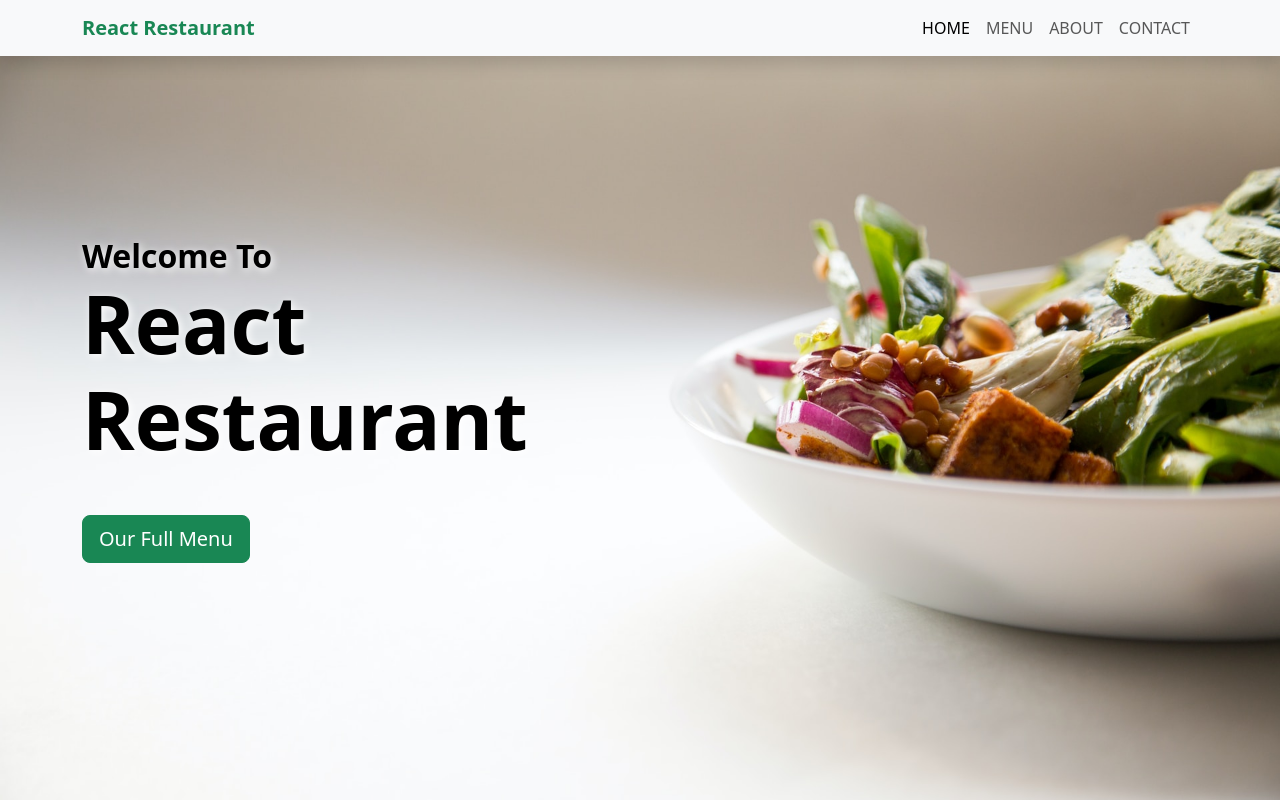
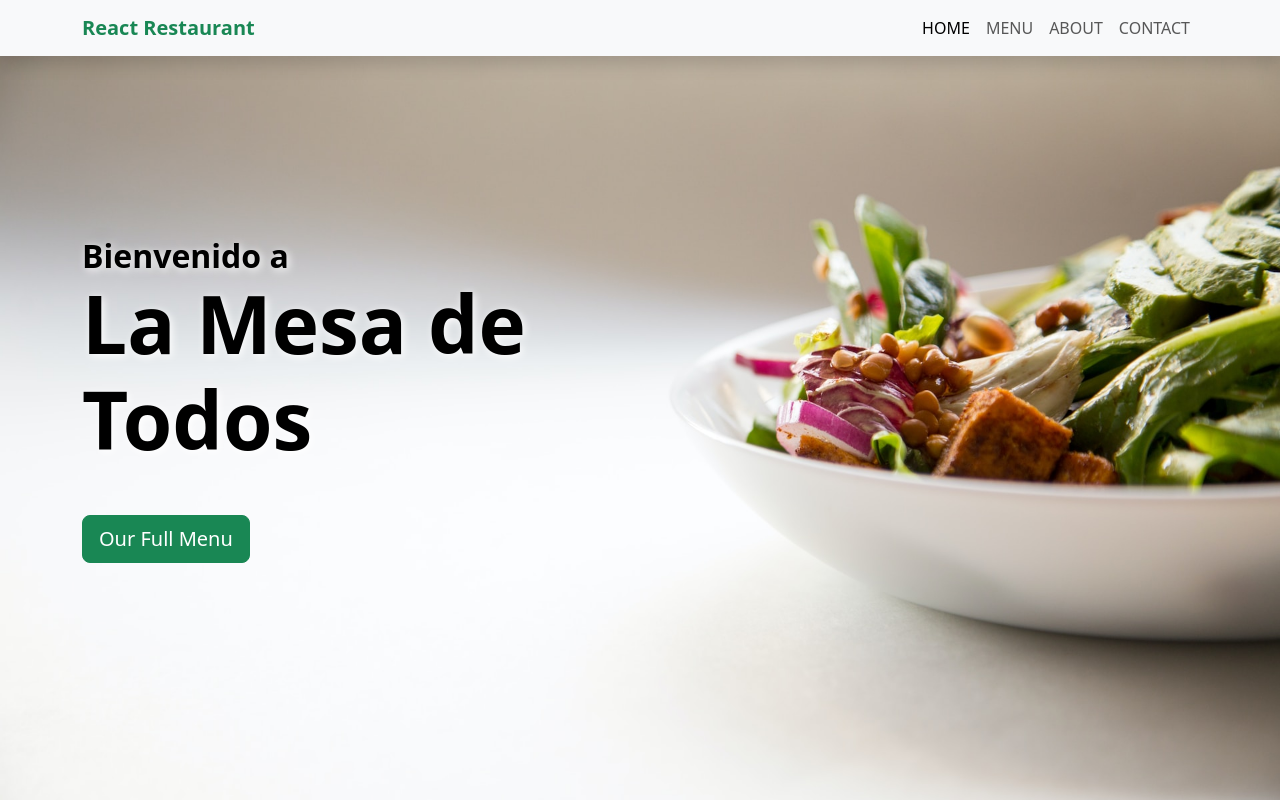
Before and after one commit to Fuerzas-Armadas-ESPE/002-desarrollo-de-una-aplicaci-n-web-grupo-04, a React (Create React App) app: page / in a window 1280 px wide. Shown: the top 800 px of the page. Built offline with nearby package versions, Linux system fonts and the light colour scheme.

Commit message:
Prueba Titulos
Titulos pagina

```diff
--- a/src/pages/Home.jsx
+++ b/src/pages/Home.jsx
@@ -14,8 +14,8 @@ function Home() {
                 <div className='container'>
                     <div className='row'>
                         <div className='col-sm-6 d-flex d-sm-block flex-column align-items-center'>
-                            <h2 className='mb-0 text-black fw-bold'>Welcome To</h2>
-                            <h1 className='mb-5 text-black fw-bold text-center text-sm-start'>React Restaurant</h1>
+                            <h2 className='mb-0 text-black fw-bold'>Bienvenido a</h2>
+                            <h1 className='mb-5 text-black fw-bold text-center text-sm-start'>La Mesa de Todos</h1>
                             <MenuBtn />
                         </div>
                     </div>
```
